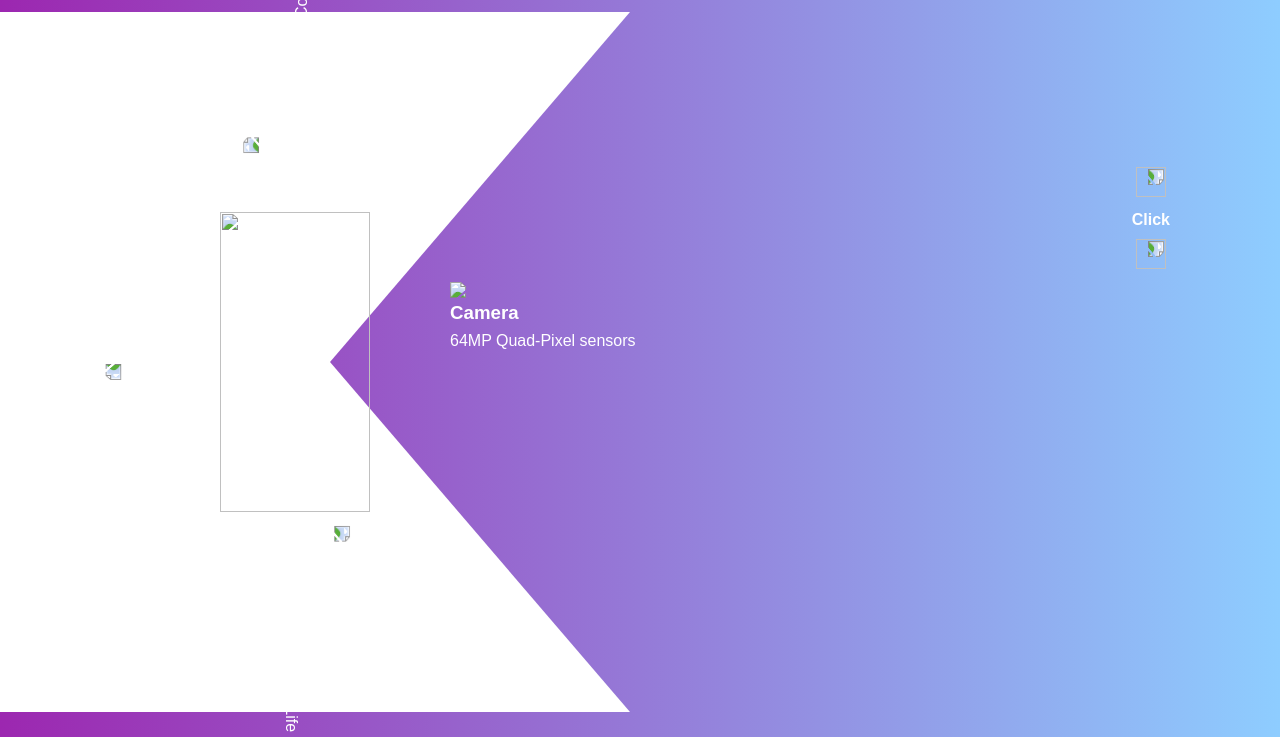
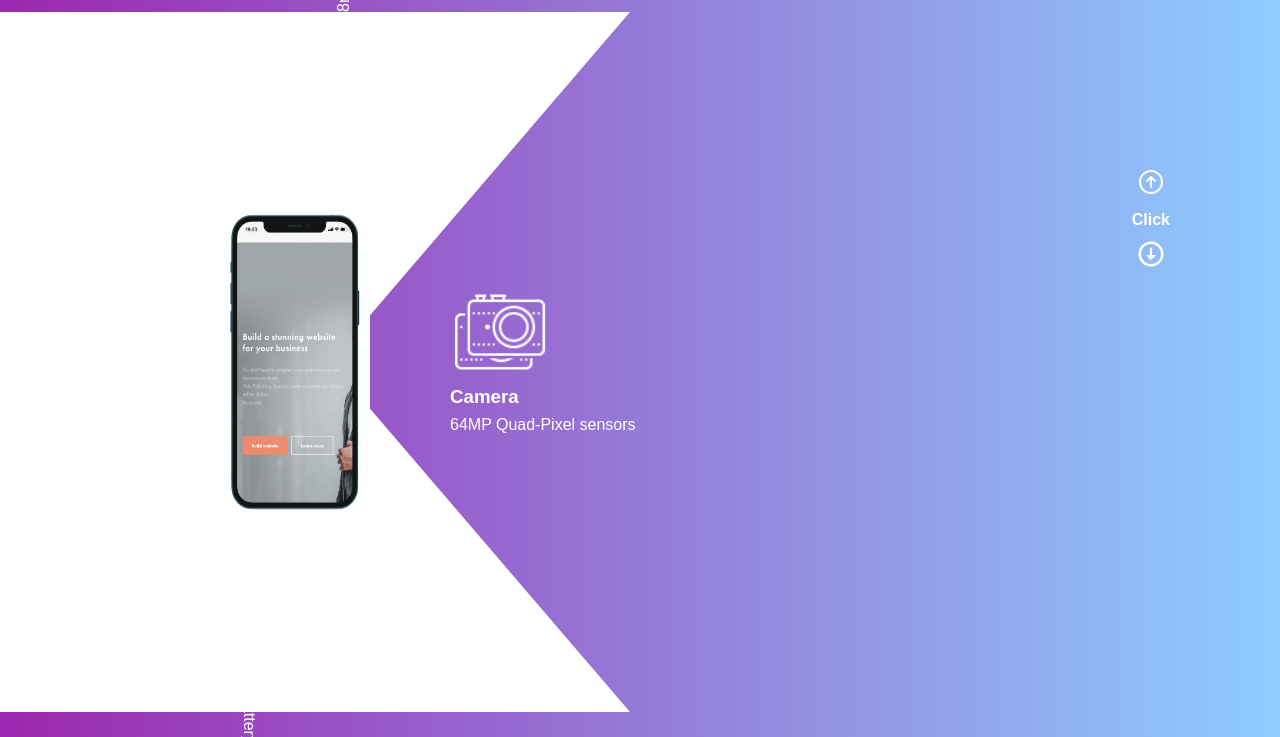
Before and after one commit to vinit1453/vinitwebs, a plain HTML site: page advertisement.html in a window 1280 px wide. Shown: the part 63-800 px from the top of the page. Drawn offline with Linux system fonts and the light colour scheme.

Commit message:
images path changing

```diff
--- a/advertisement.html
+++ b/advertisement.html
@@ -24,31 +24,31 @@
         </nav>
         <div class="info">
             <div class="overlay"></div>
-            <img src="../Attachements/mobile.jpg" class="mobile">
+            <img src="./mobile.jpg" class="mobile">
             <div id="circle">
                 <div class="features one">
-                    <img src="../Attachements/processor-icon.png">
+                    <img src="./processor-icon.png">
                     <div>
                     <h3>Proccessor</h3>
                     <p>Snap dragon Octa-Core 18nm</p>
                     </div>
                 </div>
                 <div class="features two">
-                    <img src="../Attachements/display-icon.png">
+                    <img src="./display-icon.png">
                     <div>
                     <h3>Display</h3>
                     <p>6.5 inch Gorilla Amoled Display</p>
                     </div>
                 </div>
                 <div class="features three">
-                    <img src="../Attachements/Camera-icon.png">
+                    <img src="./Camera-icon.png">
                     <div>
                     <h3>Camera</h3>
                     <p>64MP Quad-Pixel sensors</p>
                     </div>
                 </div>
                 <div class="features four">
-                    <img src="../Attachements/battery.png">
+                    <img src="./battery.png">
                     <div>
                     <h3>Battery</h3>
                     <p>6000-mAh, 30hrs battery Life</p>
@@ -58,9 +58,9 @@
             </div>
         </div>
         <div class="controls">
-            <img src="../Attachements/backward-icon.png" id="upBtn">
+            <img src="./backward-icon.png" id="upBtn">
             <h4>Click</h4>
-            <img src="../Attachements/forward-icon.png" id="downBtn">
+            <img src="./forward-icon.png" id="downBtn">
         </div>
     </div>
     <div class="error">
```
